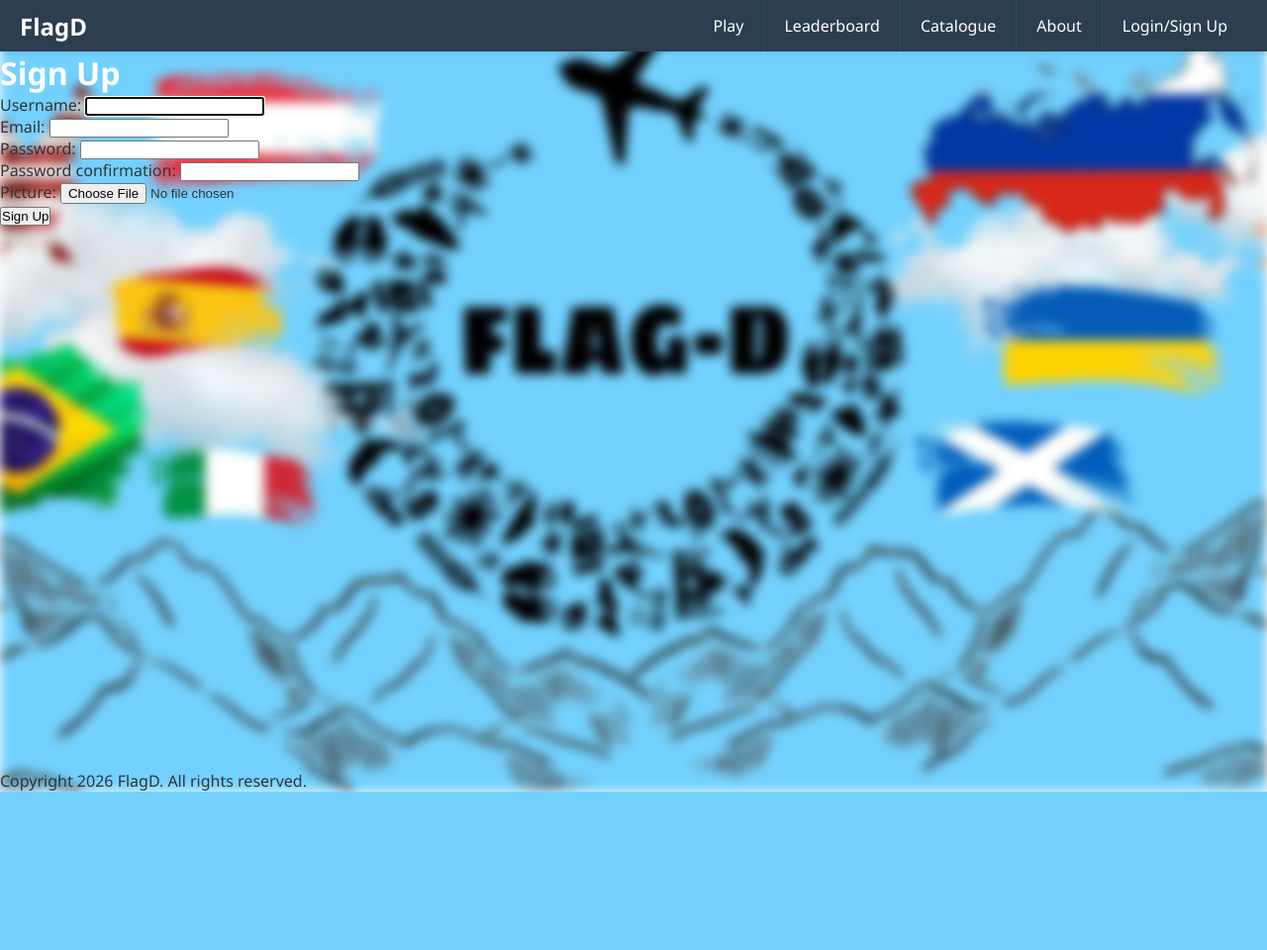
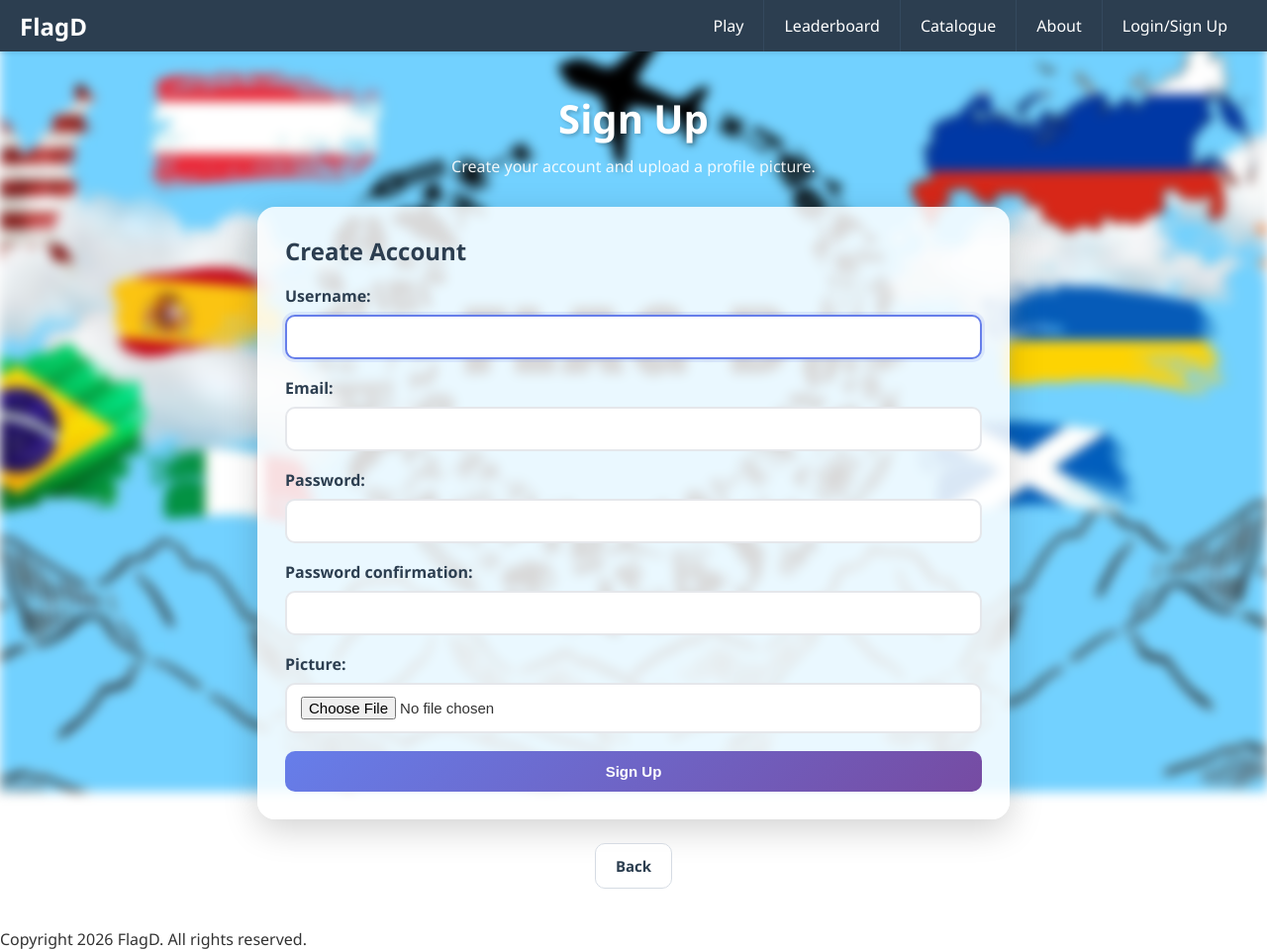
Before and after one commit to 3142817I-stack/flaged_group_D, a Django app: page /flagd/account/sign-up/ in a window 1280 px wide. Shown: the whole page at 99% size. Before the commit the page ends 800 px from the top, so only its background shows below. Run offline with Django 3.2, Linux system fonts and the light colour scheme.

Commit message:
fixed more styling

```diff
--- a/templates/flagd/sign_up.html
+++ b/templates/flagd/sign_up.html
@@ -5,45 +5,68 @@
     Sign Up
 {% endblock %}
 
+{% block body_block %}
+<div class="settings-page">
+    <div class="settings-container">
+        <div class="settings-header">
+            <h1>Sign Up</h1>
+            <p>Create your account and upload a profile picture.</p>
+        </div>
 
-{% block body_block %}
-    <h1>Sign Up</h1>
+        <div class="settings-card">
+            <h2>Create Account</h2>
 
-    <form id="user_form" method="post" action="{% url 'flagd:sign_up' %}" enctype="multipart/form-data">
+            <form id="user_form"
+                  method="post"
+                  action="{% url 'flagd:sign_up' %}"
+                  enctype="multipart/form-data"
+                  class="settings-form">
                 {% csrf_token %}
+
                 {{ user_form.non_field_errors }}
                 {{ profile_form.non_field_errors }}
 
-        <p>
+                <div class="form-group">
                     {{ user_form.username.label_tag }}
                     {{ user_form.username }}
                     {{ user_form.username.errors }}
-        </p>
+                </div>
 
-        <p>
+                <div class="form-group">
                     {{ user_form.email.label_tag }}
                     {{ user_form.email }}
                     {{ user_form.email.errors }}
-        </p>
+                </div>
 
-        <p>
+                <div class="form-group">
                     {{ user_form.password1.label_tag }}
                     {{ user_form.password1 }}
                     {{ user_form.password1.errors }}
-        </p>
+                </div>
 
-        <p>
+                <div class="form-group">
                     {{ user_form.password2.label_tag }}
                     {{ user_form.password2 }}
                     {{ user_form.password2.errors }}
-        </p>
+                </div>
 
-        <p>
+                <div class="form-group">
                     {{ profile_form.picture.label_tag }}
                     {{ profile_form.picture }}
                     {{ profile_form.picture.errors }}
-        </p>
+                </div>
 
-        <input type="submit" name="submit" value="Sign Up" />
+                <button type="submit" name="submit" class="btn-primary">
+                    Sign Up
+                </button>
             </form>
+        </div>
+
+        <div class="settings-actions">
+            <a href="{% url 'flagd:index' %}" class="btn-secondary">
+                Back
+            </a>
+        </div>
+    </div>
+</div>
 {% endblock %}
```
Also changed, not shown: templates/flagd/account.html (+49 -20 lines), flagd/migrations/0001_initial.py (added). Lines whose indentation alone changed are shown as unchanged.
